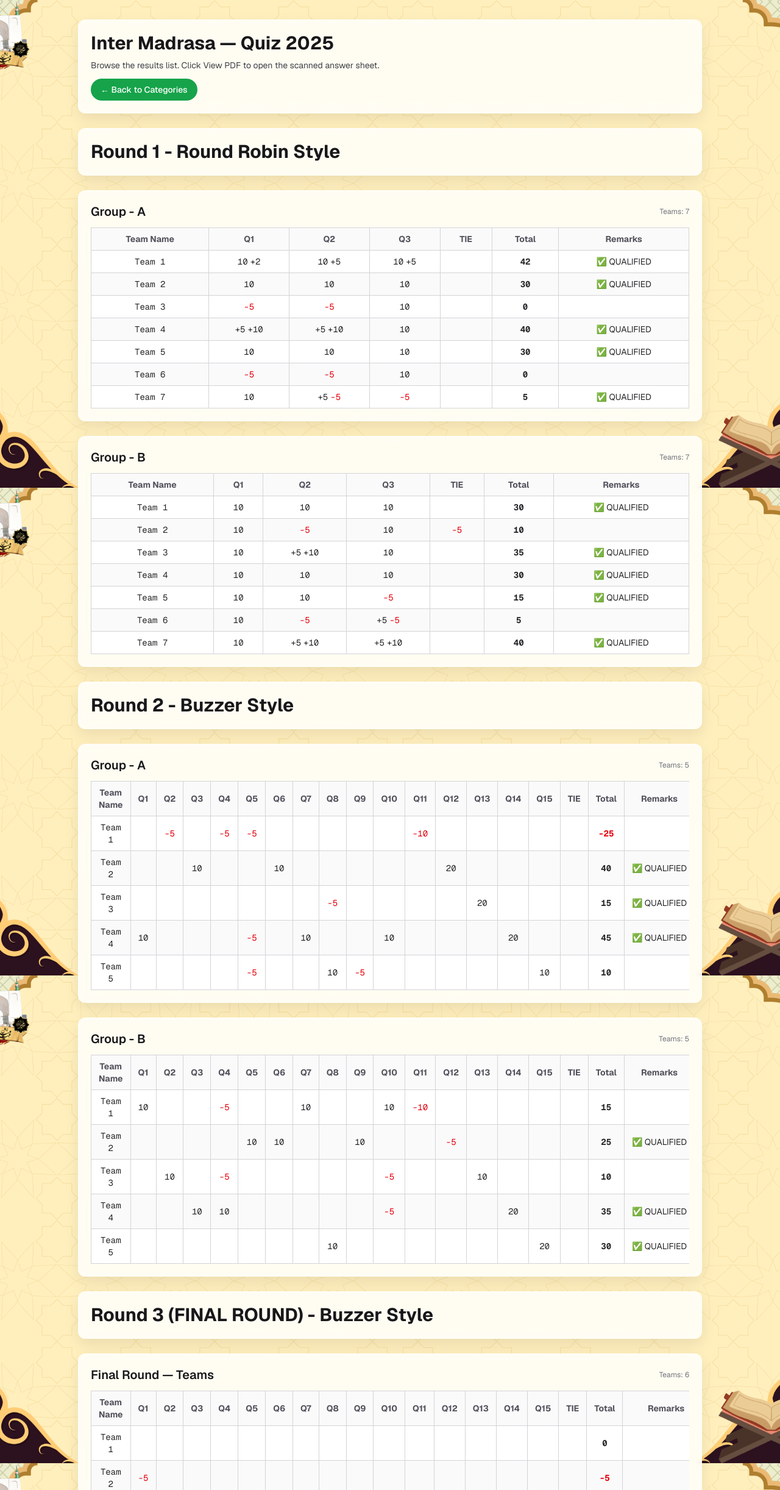
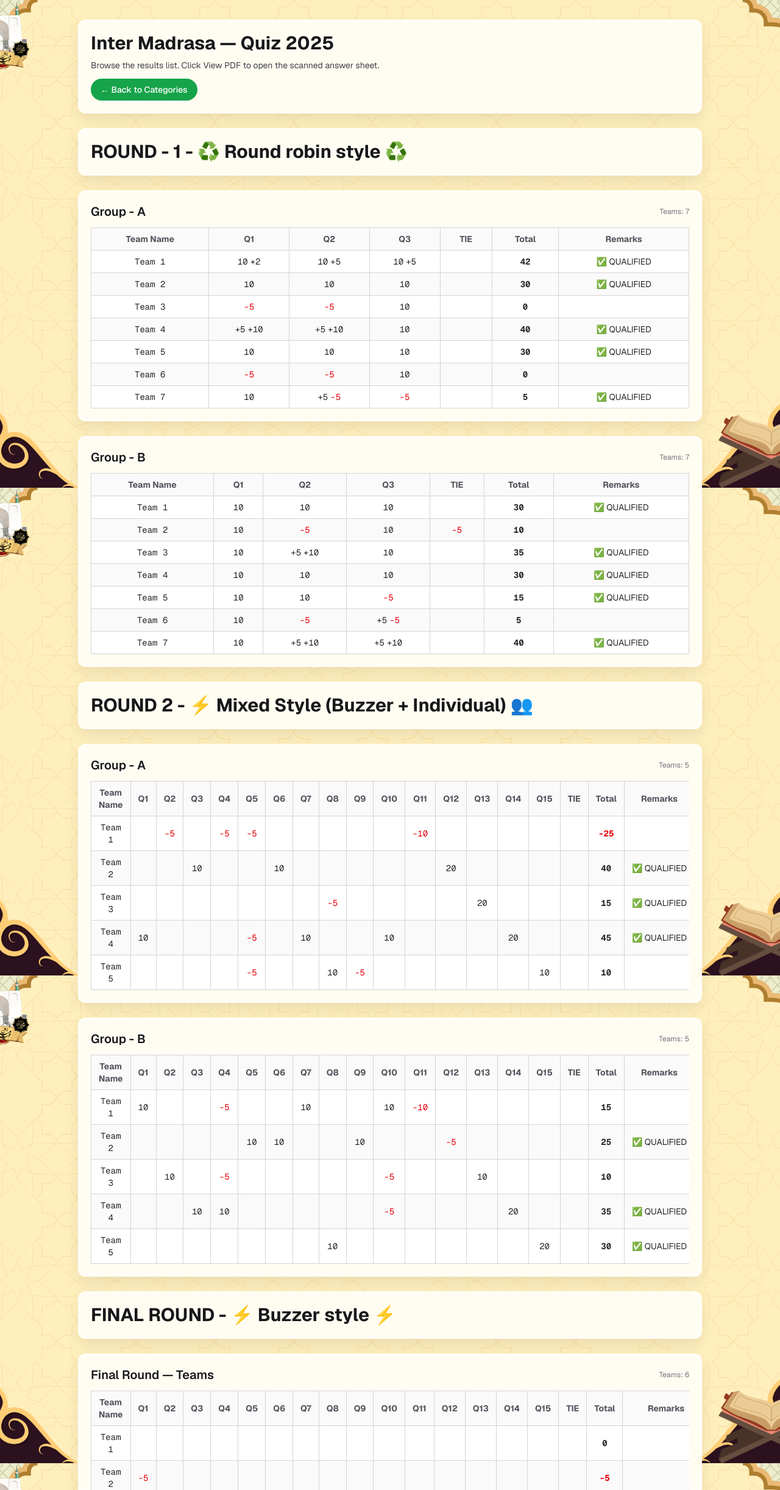
Before and after one commit to ausshadu/results-app, a Next.js app: page /quiz-2025/inter-madrasa in a window 1280 px wide. Shown: the top 2444 px of the page at 61% size. Built offline with nearby package versions, Linux system fonts and the light colour scheme.

Commit message:
Added Red Color for negative marks

```diff
--- a/app/quiz-2025/female-junior/page.tsx
+++ b/app/quiz-2025/female-junior/page.tsx
@@ -37,7 +37,7 @@ export default function Page() {
 
       <section className="card-surface card-round1 p-5 text-center md:text-left">
         <h2 className="text-2xl font-bold text-zinc-900 md:text-3xl">
-          Round 1 - Round Robin Style
+          ROUND - 1 - ♻️ Round robin style ♻️
         </h2>
       </section>
 
@@ -46,7 +46,7 @@ export default function Page() {
 
       <section className="card-surface card-round2 p-5 text-center md:text-left">
         <h2 className="text-2xl font-bold text-zinc-900 md:text-3xl">
-          Round 2 - Buzzer Style
+          ROUND 2 - ⚡️ Mixed Style (Buzzer + Individual) 👥
         </h2>
       </section>
 
@@ -55,7 +55,7 @@ export default function Page() {
 
       <section className="card-surface card-round3 p-5 text-center md:text-left">
         <h2 className="text-2xl font-bold text-zinc-900 md:text-3xl">
-          Round 3 (FINAL ROUND) - Buzzer Style
+          FINAL ROUND - ⚡️ Buzzer style ⚡️
         </h2>
       </section>
 
--- a/app/quiz-2025/female-senior/page.tsx
+++ b/app/quiz-2025/female-senior/page.tsx
@@ -35,7 +35,7 @@ export default function Page() {
 
       <section className="card-surface card-round1 p-5 text-center md:text-left">
         <h2 className="text-2xl font-bold text-zinc-900 md:text-3xl">
-          Round 1 - Round Robin Style
+          ROUND - 1 - ♻️ Round robin style ♻️
         </h2>
       </section>
 
@@ -43,7 +43,7 @@ export default function Page() {
 
       <section className="card-surface card-round2 p-5 text-center md:text-left">
         <h2 className="text-2xl font-bold text-zinc-900 md:text-3xl">
-          Round 2 - Buzzer Style
+          ROUND 2 - ⚡️ Mixed Style (Buzzer + Individual) 👥
         </h2>
       </section>
 
@@ -51,7 +51,7 @@ export default function Page() {
 
       <section className="card-surface card-round3 p-5 text-center md:text-left">
         <h2 className="text-2xl font-bold text-zinc-900 md:text-3xl">
-          Round 3 (FINAL ROUND) - Buzzer Style
+          FINAL ROUND - ⚡️ Buzzer style ⚡️
         </h2>
       </section>
 
--- a/app/quiz-2025/inter-madrasa/page.tsx
+++ b/app/quiz-2025/inter-madrasa/page.tsx
@@ -36,7 +36,7 @@ export default function Page() {
 
       <section className="card-surface card-round1 p-5 text-center md:text-left">
         <h2 className="text-2xl font-bold text-zinc-900 md:text-3xl">
-          Round 1 - Round Robin Style
+          ROUND - 1 - ♻️ Round robin style ♻️
         </h2>
       </section>
 
@@ -45,7 +45,7 @@ export default function Page() {
 
       <section className="card-surface card-round2 p-5 text-center md:text-left">
         <h2 className="text-2xl font-bold text-zinc-900 md:text-3xl">
-          Round 2 - Buzzer Style
+          ROUND 2 - ⚡️ Mixed Style (Buzzer + Individual) 👥
         </h2>
       </section>
 
@@ -54,7 +54,7 @@ export default function Page() {
 
       <section className="card-surface card-round3 p-5 text-center md:text-left">
         <h2 className="text-2xl font-bold text-zinc-900 md:text-3xl">
-          Round 3 (FINAL ROUND) - Buzzer Style
+          FINAL ROUND - ⚡️ Buzzer style ⚡️
         </h2>
       </section>
 
--- a/app/quiz-2025/male-combined/page.tsx
+++ b/app/quiz-2025/male-combined/page.tsx
@@ -37,7 +37,7 @@ export default function Page() {
 
       <section className="card-surface card-round1 p-5 text-center md:text-left">
         <h2 className="text-2xl font-bold text-zinc-900 md:text-3xl">
-          Round 1 - Round Robin Style
+          ROUND - 1 - ♻️ Round robin style ♻️
         </h2>
       </section>
 
@@ -46,7 +46,7 @@ export default function Page() {
 
       <section className="card-surface card-round2 p-5 text-center md:text-left">
         <h2 className="text-2xl font-bold text-zinc-900 md:text-3xl">
-          Round 2 - Buzzer Style
+          ROUND 2 - ⚡️ Mixed Style (Buzzer + Individual) 👥
         </h2>
       </section>
 
@@ -55,7 +55,7 @@ export default function Page() {
 
       <section className="card-surface card-round3 p-5 text-center md:text-left">
         <h2 className="text-2xl font-bold text-zinc-900 md:text-3xl">
-          Round 3 (FINAL ROUND) - Buzzer Style
+          FINAL ROUND - ⚡️ Buzzer style ⚡️
         </h2>
       </section>
 
```
